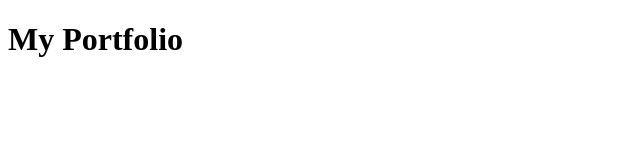
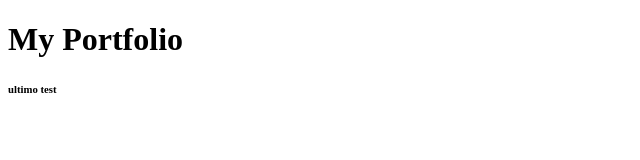
Before and after one commit to jhonmaciel/JhonMaciel.github.io, a plain HTML site: page index.html in a window 1280 px wide. Shown: the full height of the page, 0-640 px from the left. Drawn offline with Linux system fonts and the light colour scheme.

Commit message:
Update index.html

```diff
--- a/index.html
+++ b/index.html
@@ -7,5 +7,6 @@
 </head>
 <body>
     <h1>My Portfolio</h1>
+    <h6>ultimo test</h6>
 </body>
 </html>
```
